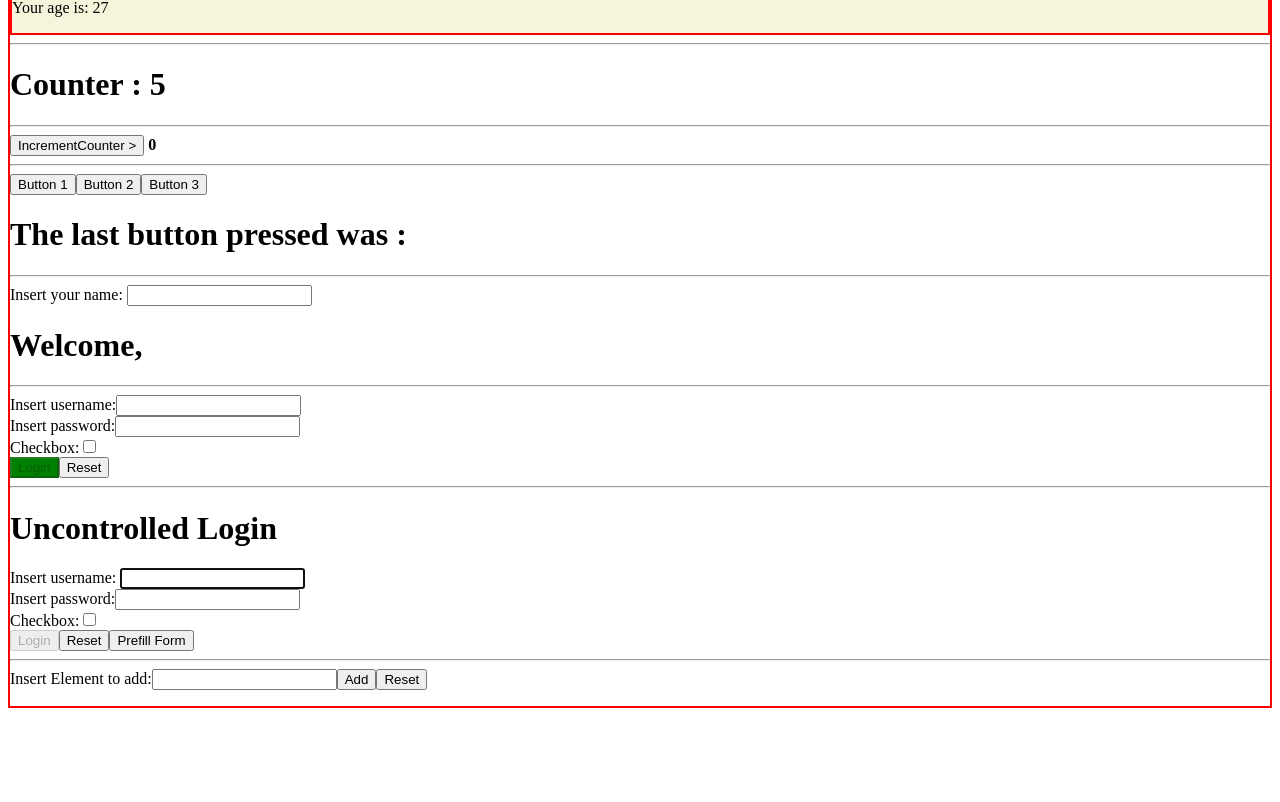
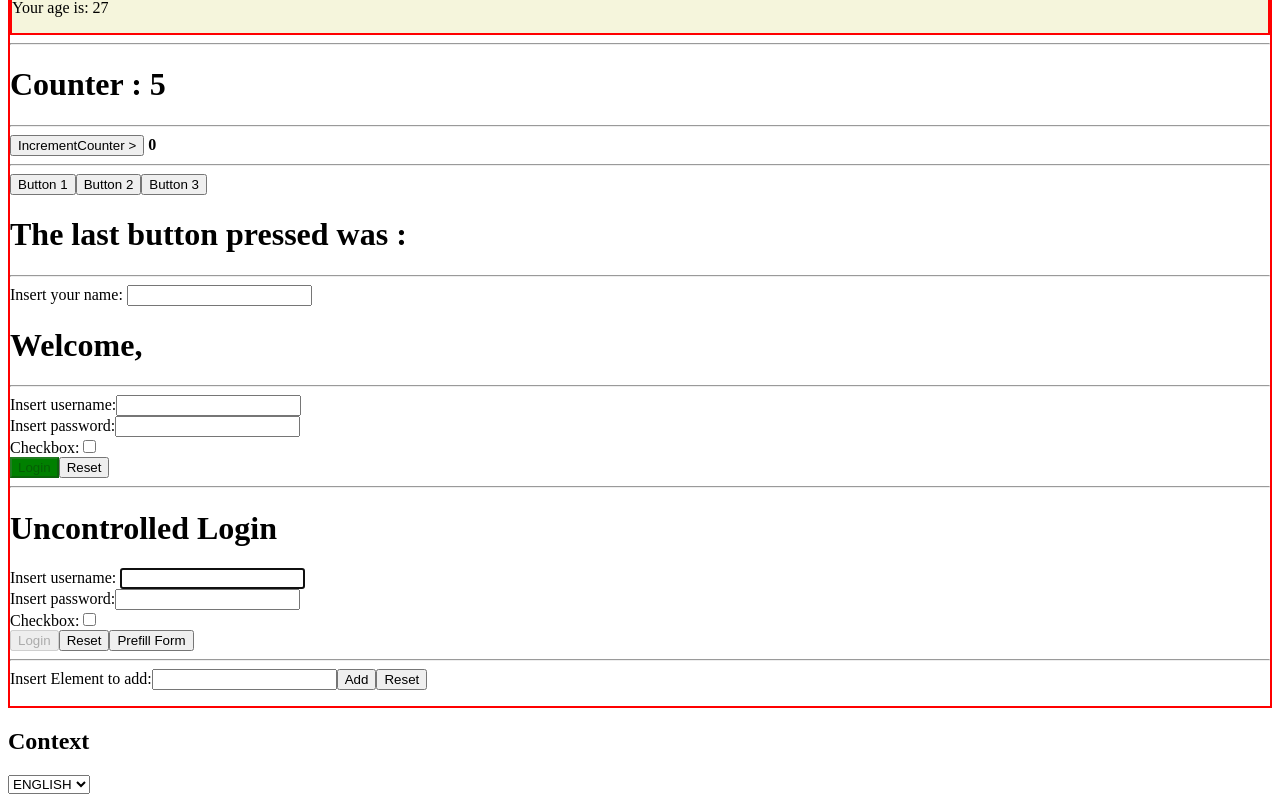
Before and after one commit to GiuseppeFilannino/React-exercises, a React (Create React App) app in the folder my-app/: page / in a window 1280 px wide. Shown: the part 259-1061 px from the top of the page. Before the commit the page ends 975 px from the top, so only its background shows below. Built offline with nearby package versions, Linux system fonts and the light colour scheme.

Commit message:
context-01

```diff
--- a/my-app/src/App.js
+++ b/my-app/src/App.js
@@ -10,6 +10,8 @@
 import { UncontrolledLogin } from './UncontrolledLogin';
 import { TodoList } from './TodoList';
 import { Container } from './Container';
+import { LanguageContext } from './LanguageContext';
+import {DisplayLanguage} from './DisplayLanguage'
 
 
 const login = (dati) => {
@@ -17,9 +19,20 @@
 }
 
 export class App extends React.Component {
+    state = {
+        language: 'en'
+    }
+
+    handleLanguageChange = (event) => {
+        this.setState({
+            language: event.target.value,
+        })
+    }
+
+
     render() {
         return (
-
+            <div>
                 <Container title={'React exercises'}>
                     <HelloWorld /> <hr></hr>
                     <Welcome /> <hr></hr>
@@ -41,6 +54,16 @@
                     >
                     </TodoList>
                 </Container >
+                <h2>Context</h2>
+
+                <select value={this.state.language} onChange={this.handleLanguageChange}>
+                    <option value='en'>ENGLISH</option>
+                    <option value='it'>ITALIANO</option>
+                </select>
+                <LanguageContext.Provider value={this.state.language}>
+                    <DisplayLanguage />
+                </LanguageContext.Provider>
+            </div>
         )
     }
 }
--- /dev/null
+++ b/my-app/src/DisplayLanguage.js
@@ -0,0 +1,10 @@
+import React from "react";
+
+export class DisplayLanguage extends React.Component {
+
+    render() {
+        return (
+            <div></div>
+        )
+    }
+}
--- /dev/null
+++ b/my-app/src/LanguageContext.js
@@ -0,0 +1,3 @@
+import {createContext} from "react"
+
+export const LanguageContext = createContext('en')
```
Lines whose indentation alone changed are shown as unchanged.
